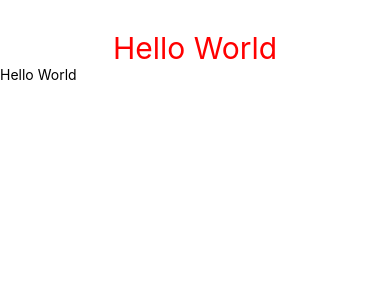
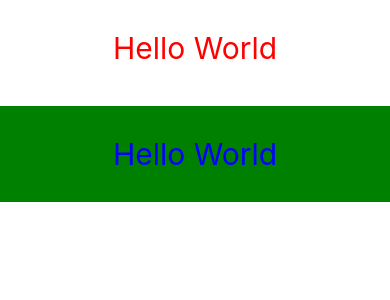
Before and after one commit to D-Coder135/HelloWorldApp, a React Native app: screen / in a window 390 px wide. Shown: the top 300 px of the page. Built offline with nearby package versions, Linux system fonts and the light colour scheme.

Commit message:
pass the internalStyle field to the style attribute of the Text tag

```diff
--- a/App.js
+++ b/App.js
@@ -14,7 +14,7 @@ function App() {
   return (
     <View>
     <Text style = {{fontSize: 30, marginTop: 30, textAlign: 'center', color: 'red'}}>{message}</Text>
-    <Text>{message}</Text>
+    <Text style = {internalStyle.textStyle}>{message}</Text>
     </View> // This is known as inline styling of JSX.
   );
 }
```
